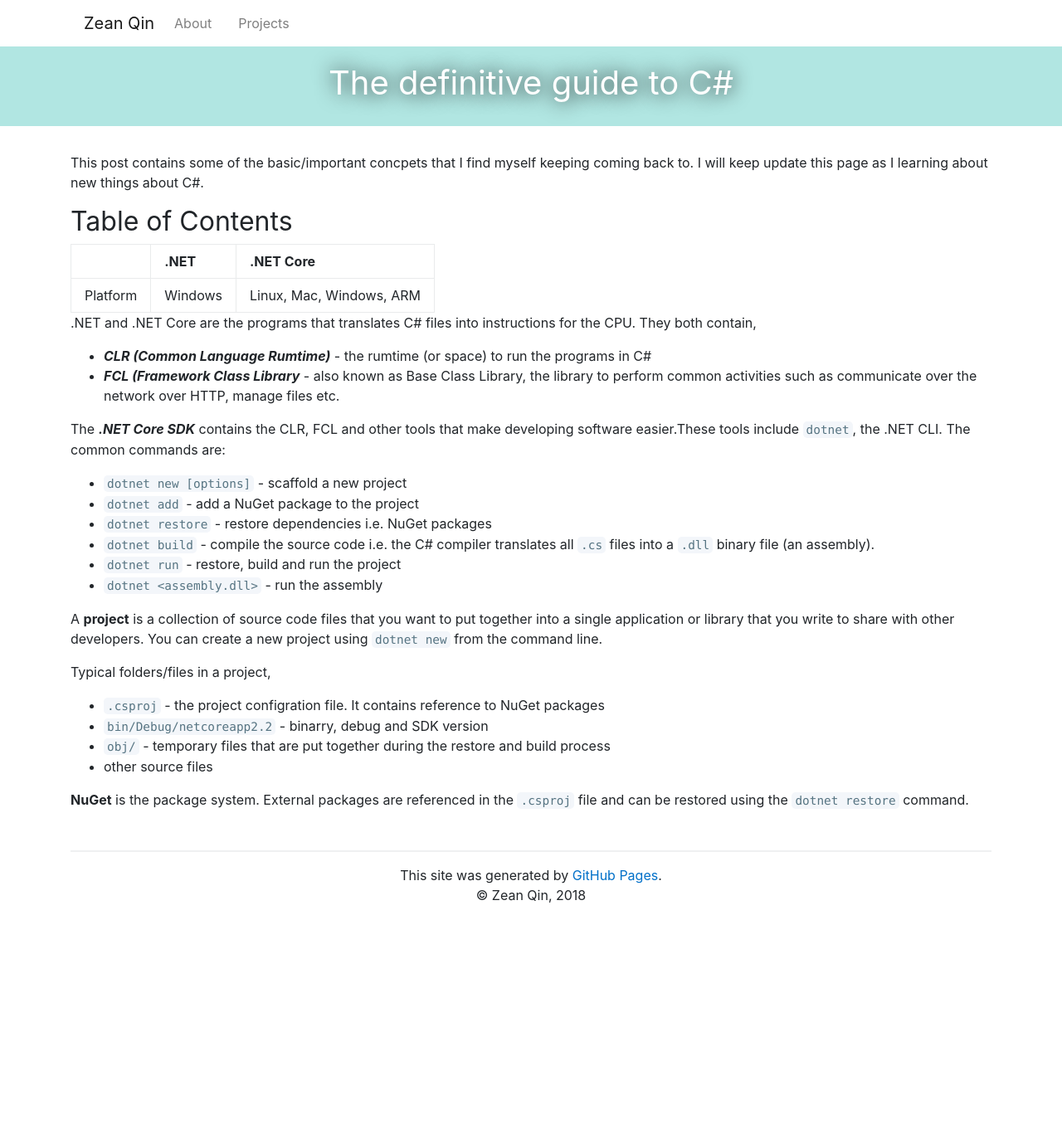
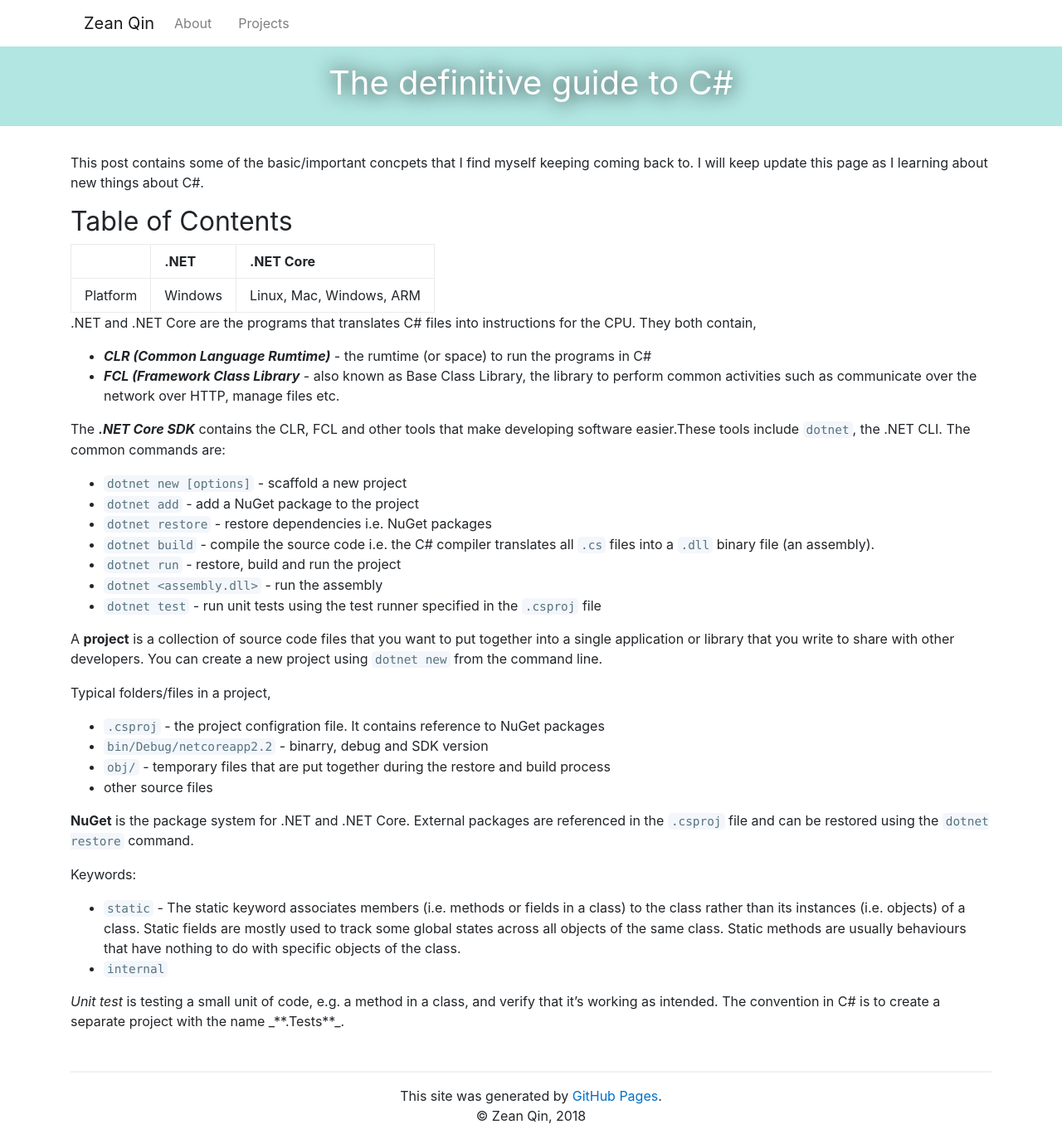
Before and after one commit to ZeanQin/zeanqin.github.io, a Jekyll site: the page built from _posts/2019-06-25-definitive-guide-c#.md, in a window 1280 px wide. Shown: the whole page at 83% size. Built offline with Jekyll 4.4.1, drawn with Linux system fonts in a browser that asks for light colours; before the commit the page ends 1107 px from its top, so only the background shows below that.

Commit message:
Update c# post

```diff
--- a/_posts/2019-06-25-definitive-guide-c#.md
+++ b/_posts/2019-06-25-definitive-guide-c#.md
@@ -20,6 +20,7 @@ The **_.NET Core SDK_** contains the CLR, FCL and other tools that make developi
 - `dotnet build` - compile the source code i.e. the C# compiler translates all `.cs` files into a `.dll` binary file (an assembly).
 - `dotnet run` - restore, build and run the project
 - `dotnet <assembly.dll>` - run the assembly
+- `dotnet test` - run unit tests using the test runner specified in the `.csproj` file
 
 A **project** is a collection of source code files that you want to put together into a single application or library that you write to share with other developers. You can create a new project using `dotnet new` from the command line.
 
@@ -29,4 +30,11 @@ Typical folders/files in a project,
 - `obj/` - temporary files that are put together during the restore and build process
 - other source files
 
-**NuGet** is the package system. External packages are referenced in the `.csproj` file and can be restored using the `dotnet restore` command.
+**NuGet** is the package system for .NET and .NET Core. External packages are referenced in the `.csproj` file and can be restored using the `dotnet restore` command.
+
+Keywords:
+- `static` - The static keyword associates members (i.e. methods or fields in a class) to the class rather than its instances (i.e. objects) of a class. Static fields are mostly used to track some global states across all objects of the same class. Static methods are usually behaviours that have nothing to do with specific objects of the class.
+- `internal`
+
+
+*Unit test* is testing a small unit of code, e.g. a method in a class, and verify that it's working as intended. The convention in C# is to create a separate project with the name _**<project_name>.Tests**_.
```
